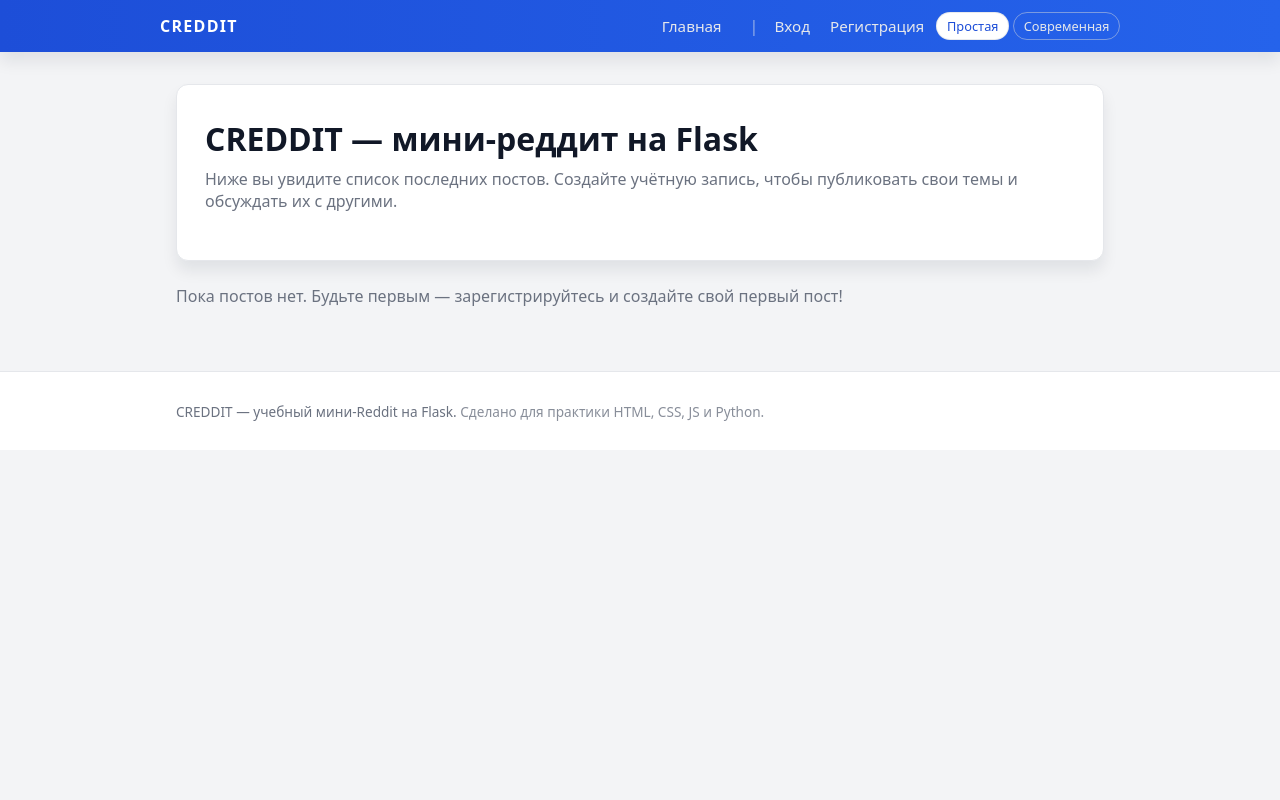
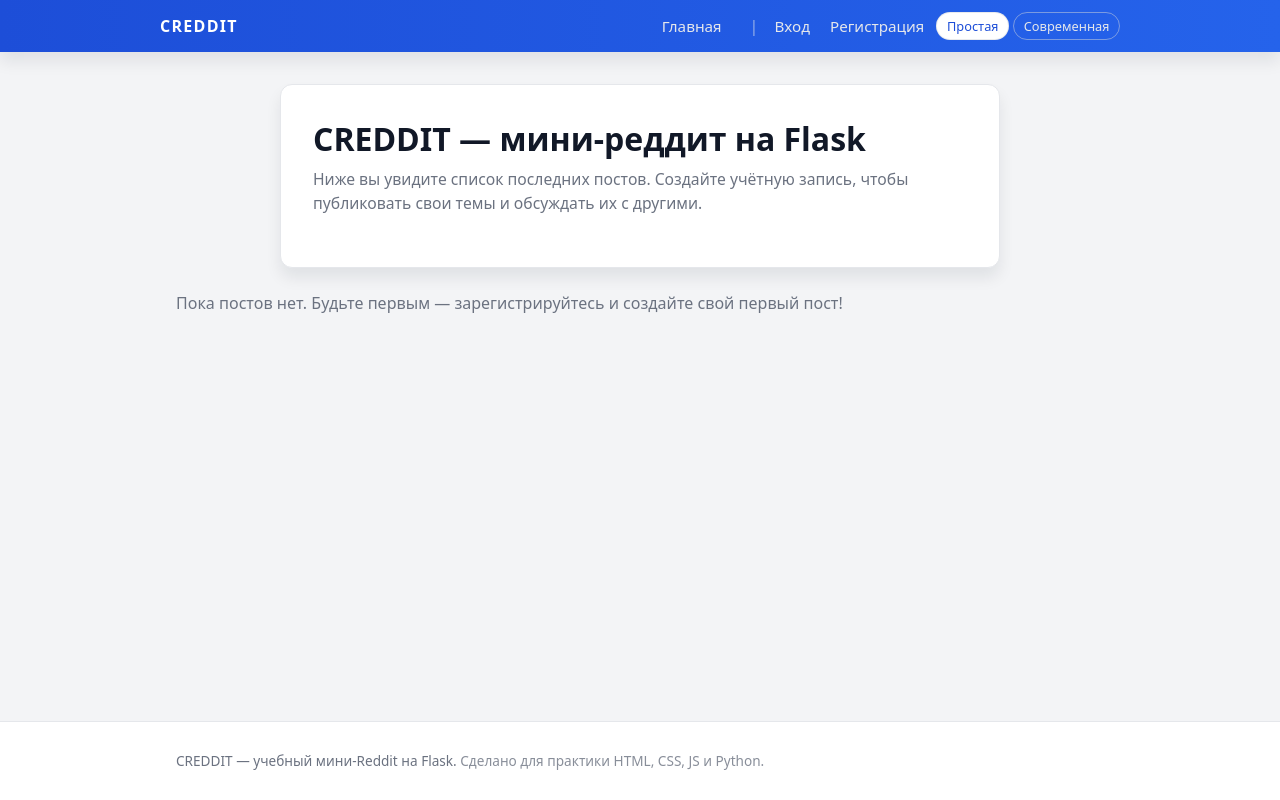
Before and after one commit to Yaroslavtatar/redit, a Flask app: page / in a window 1280 px wide. Run offline with Flask 3, Linux system fonts and the light colour scheme; data that the repository does not hold is empty.

Commit message:
Refine advanced theme styles for enhanced layout and transitions
- Adjusted body styles to utilize flexbox for improved layout structure.
- Added transition effects for smoother background and color changes.
- Updated hero component padding and alignment for better visual consistency.
- Enhanced post and card styles with transition effects for interactive feedback.
- Improved typography and spacing in hero subtitle for better readability.

```diff
--- a/static/css/main.css
+++ b/static/css/main.css
@@ -38,6 +38,12 @@ body {
   font-family: system-ui, -apple-system, BlinkMacSystemFont, "Segoe UI", sans-serif;
   background-color: var(--bg-body);
   color: var(--text-main);
+  display: flex;
+  flex-direction: column;
+  min-height: 100vh;
+  transition:
+    background-color 0.25s ease,
+    color 0.25s ease;
 }
 
 a {
@@ -120,6 +126,7 @@ a:hover {
 /* Основная область контента */
 .site-main {
   padding: 2rem 0 3rem;
+  flex: 1 0 auto;
 }
 
 /* Подвал */
@@ -129,6 +136,11 @@ a:hover {
   font-size: 0.85rem;
   color: var(--text-muted);
   background-color: #ffffff;
+  flex-shrink: 0;
+  transition:
+    background-color 0.25s ease,
+    color 0.25s ease,
+    border-color 0.25s ease;
 }
 
 .site-footer .muted {
@@ -139,9 +151,11 @@ a:hover {
 .hero {
   background-color: var(--bg-card);
   border-radius: var(--radius-lg);
-  padding: 2rem 1.75rem;
+  padding: 2rem 2rem;
   box-shadow: var(--shadow-soft);
   border: 1px solid var(--border-soft);
+  max-width: 720px;
+  margin: 0 auto;
 }
 
 .hero-title {
@@ -152,8 +166,11 @@ a:hover {
 
 .hero-subtitle {
   margin-top: 0;
-  margin-bottom: 1rem;
+  margin-bottom: 1.25rem;
   color: var(--text-muted);
+  line-height: 1.5;
+  max-width: 40rem;
+  font-size: 0.98rem;
 }
 
 .hero-list {
@@ -187,6 +204,11 @@ a:hover {
   padding: 1.25rem 1.5rem;
   box-shadow: var(--shadow-soft);
   border: 1px solid var(--border-soft);
+   transition:
+    background-color 0.25s ease,
+    color 0.25s ease,
+    border-color 0.25s ease,
+    box-shadow 0.25s ease;
 }
 
 .post-card-header {
@@ -310,6 +332,11 @@ a:hover {
   padding: 2rem 1.75rem;
   box-shadow: var(--shadow-soft);
   border: 1px solid var(--border-soft);
+  transition:
+    background-color 0.25s ease,
+    color 0.25s ease,
+    border-color 0.25s ease,
+    box-shadow 0.25s ease;
 }
 
 .auth-card h1 {
@@ -459,6 +486,19 @@ body.theme-advanced .hero-subtitle {
   color: #cbd5f5;
 }
 
+body.theme-advanced .post-title,
+body.theme-advanced .post-excerpt,
+body.theme-advanced .post-content,
+body.theme-advanced .comment-content {
+  color: #e5e7eb;
+}
+
+body.theme-advanced .post-meta,
+body.theme-advanced .post-author,
+body.theme-advanced .post-date {
+  color: #9ca3af;
+}
+
 body.theme-advanced .post-card,
 body.theme-advanced .auth-card {
   border-radius: 20px;
```
